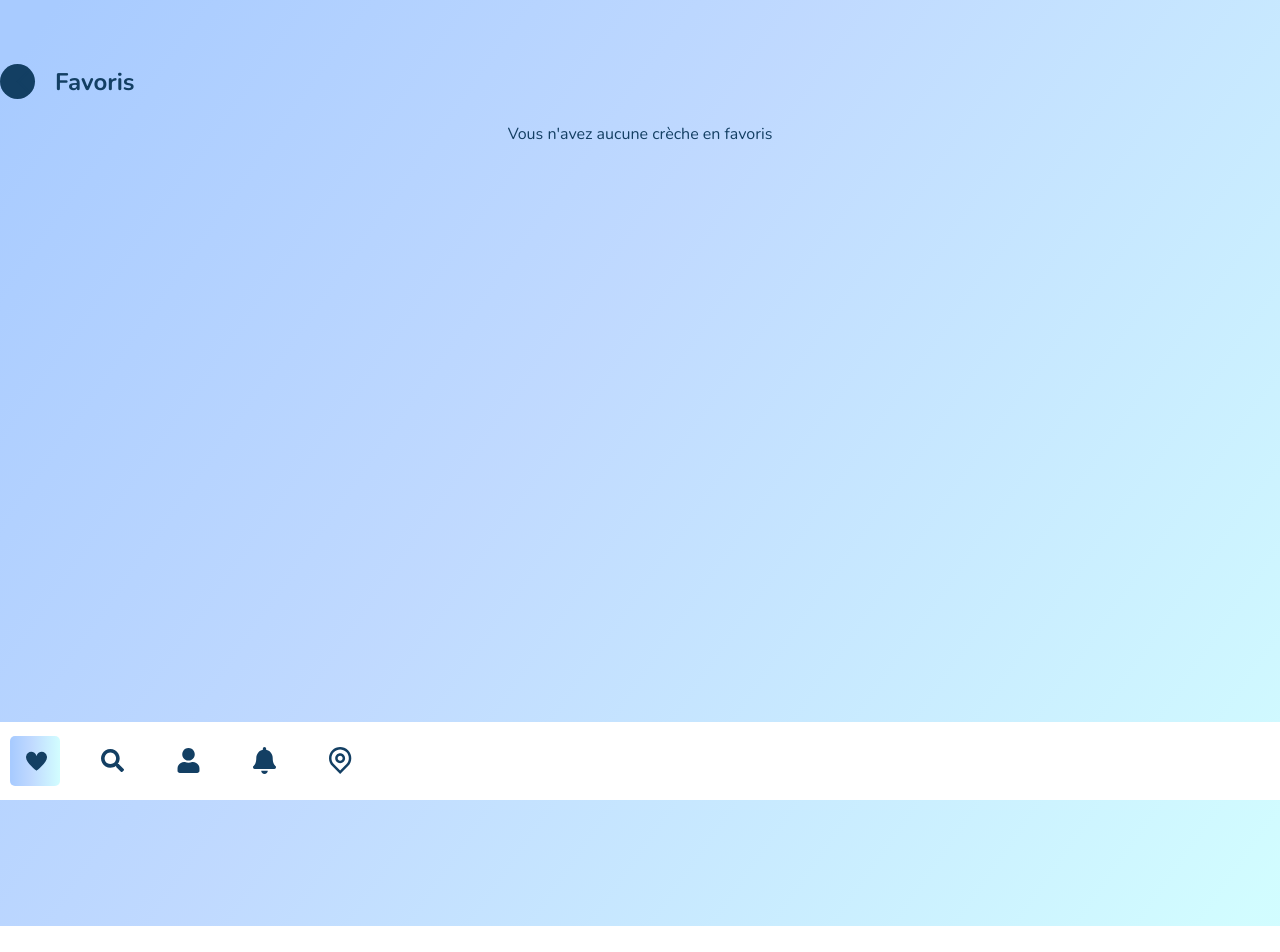
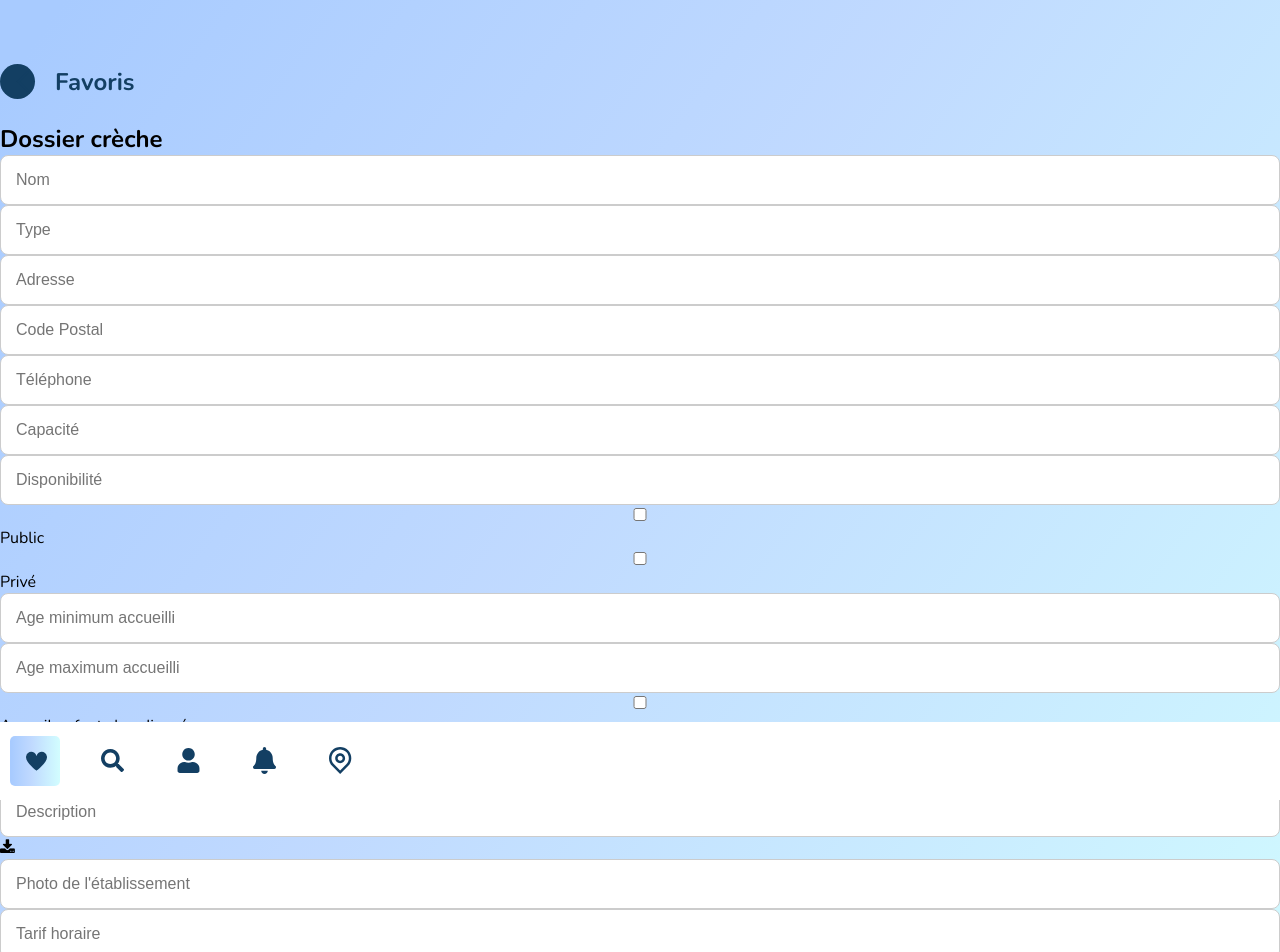
Before and after one commit to naiiipan44/Les-Petits-Nids, a React (Vite) app in the folder client/: page /favorites in a window 1280 px wide. Shown: the top 952 px of the page. Before the commit the page ends 926 px from the top, so only its background shows below. Built offline with nearby package versions, Linux system fonts and the light colour scheme; a web font is replaced by a local one.

Commit message:
worked on the optimization of the inputs in the form

```diff
--- a/client/index.html
+++ b/client/index.html
@@ -11,6 +11,10 @@
       href="https://fonts.googleapis.com/css2?family=Beth+Ellen&display=swap"
       rel="stylesheet"
     />
+    <link
+      href="https://cdnjs.cloudflare.com/ajax/libs/font-awesome/4.7.0/css/font-awesome.min.css"
+      rel="stylesheet"
+    />
   </head>
   <body>
     <div id="root"></div>
--- a/client/src/components/NurseryFolder.tsx
+++ b/client/src/components/NurseryFolder.tsx
@@ -22,6 +22,8 @@ function NurseryFolder() {
             placeholder="Nom"
             className="input-field"
           />
+
+          {/* balise select */}
           <input
             type="text"
             name="type"
@@ -58,6 +60,7 @@ function NurseryFolder() {
             placeholder="Disponibilité"
             className="input-field"
           />
+          {/* balise radio */}
           <input
             type="checkbox"
             id="gestion1"
@@ -87,7 +90,7 @@ function NurseryFolder() {
             className="input-field"
           />
           <input
-            type="text"
+            type="checkbox"
             name="accueil-handicapés"
             placeholder="Accueil enfants handicapés"
             className="input-field"
@@ -105,6 +108,14 @@ function NurseryFolder() {
             placeholder="Description"
             className="input-field"
           />
+          <i className="fa fa-download icon" />
+          <input
+            type="text"
+            name="picture"
+            placeholder="Photo de l'établissement"
+            className="input-field"
+          />
+
           <input
             type="number"
             name="price"
--- a/client/src/pages/Favorites.tsx
+++ b/client/src/pages/Favorites.tsx
@@ -4,6 +4,7 @@ import Nursery from "../components/Nursery";
 import useStorage from "../hooks/useStorage";
 import type { NurseryData } from "../types/Nursery";
 import "./Favorites.css";
+import NurseryFolder from "../components/NurseryFolder";
 
 function Favorite() {
   const [data, setData] = useState<NurseryData[]>([]);
@@ -31,7 +32,7 @@ function Favorite() {
         </Link>
         <h1 className="title-favorites">Favoris</h1>
       </section>
-
+      <NurseryFolder />
       <section className="card-wrapper-favorite">
         {data.length > 0 ? (
           data.map((el) => {
```
